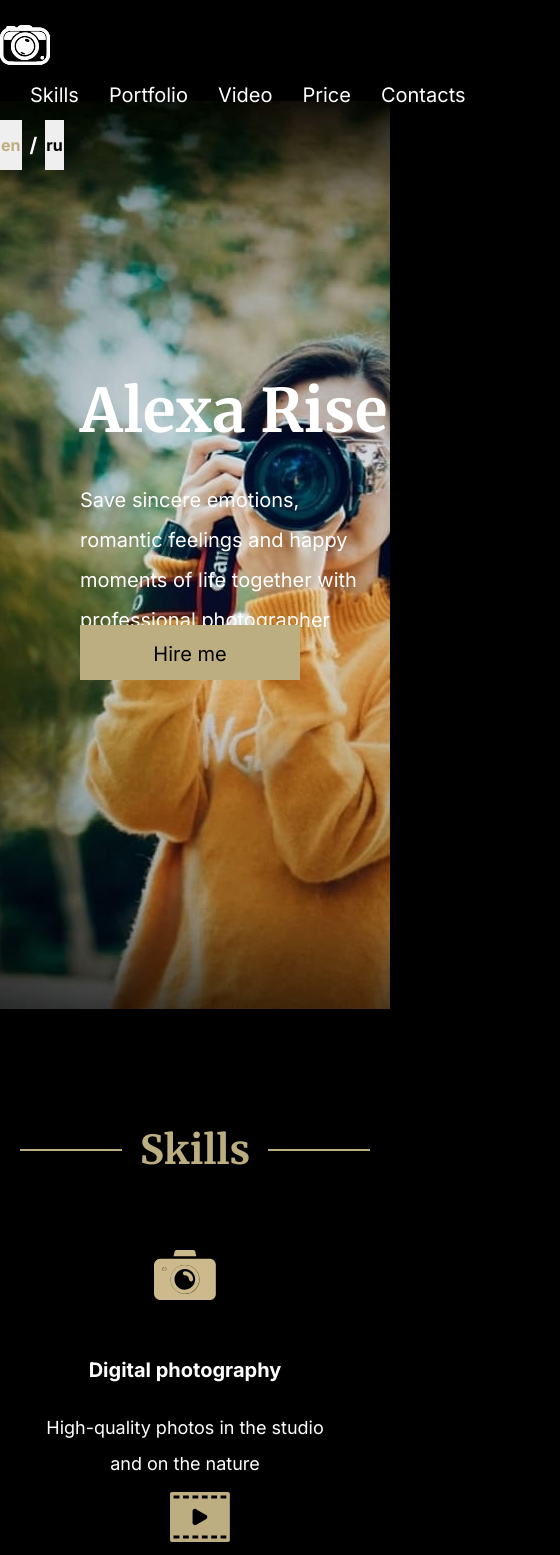
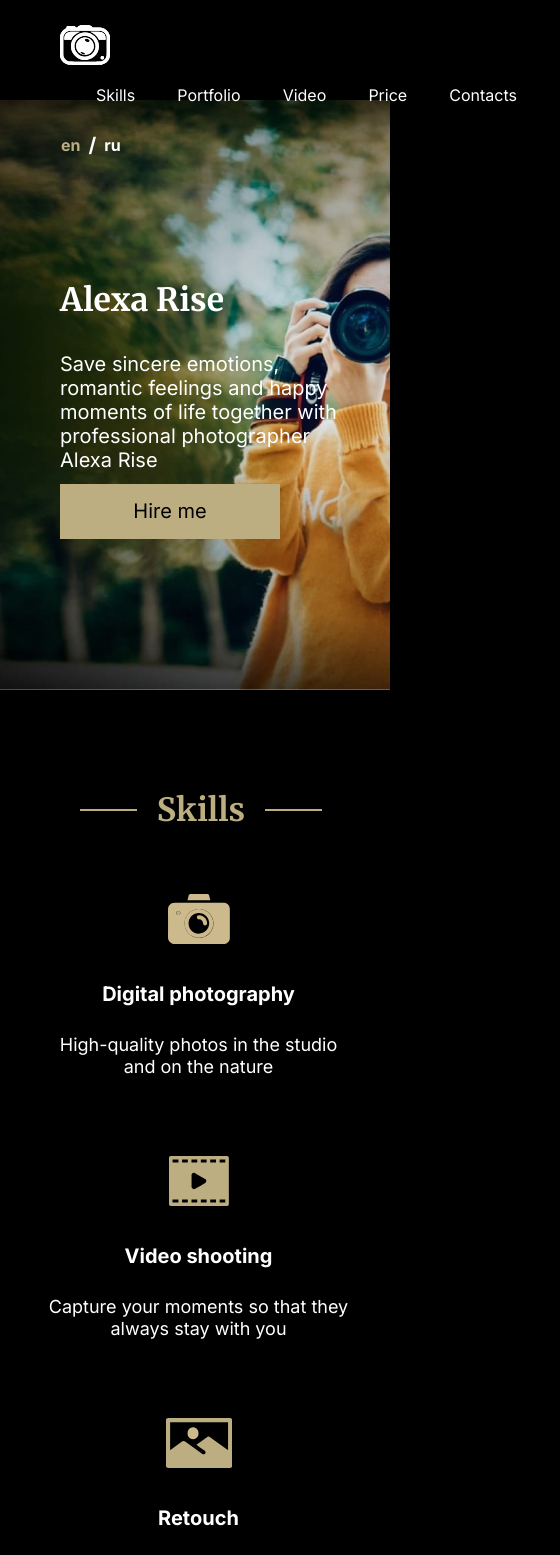
Before and after one commit to NagaevRoman/RS-scool-FE, a plain HTML site: page portfolio/index.html in a window 390 px wide. Shown: the top 1555 px of the page, 560 px wide, since content can reach past the window. Drawn offline with Linux system fonts and the light colour scheme; files whose address does not match are found by name.

Commit message:
fead: add img, add style

```diff
--- a/portfolio/asset/css/input.css
+++ b/portfolio/asset/css/input.css
@@ -137,21 +137,6 @@ p {
   margin-right: 30px;
 }
 
-.line {
-  display: flex;
-  height: 50px;
-  padding: 0 8px;
-  align-items: center;
-  color: var(--white-color);
-  font-family: var(--text-font-family);
-  font-size: 20px;
-  font-style: normal;
-  font-weight: 700;
-  line-height: 50px;
-  letter-spacing: 0em;
-  text-align: center;
-}
-
 
 .header__logo{
   background-image: url('./assets/svg/logo.svg');
@@ -174,13 +159,8 @@ li {
 a {
   text-decoration: none;
   color: var(--white-color);
-  font-family: var(--text-font-family);
-  font-size: 20px;
-  font-style: normal;
-  font-weight: 400;
+  font-family: var(--text-font-family);;
   line-height: 50px;
-  letter-spacing: 0em;
-  text-align: left;
 }
 
 a:hover, a:focus, a:active {
@@ -198,6 +178,8 @@ a:hover, a:focus, a:active {
 
 .switch-lng__link {
   font-family: var(--text-font-family);
+  background-color: transparent;
+  color: var(--white-color);
   /* font-size: 20px; */
   font-weight: 700;
   line-height: 50px;
@@ -206,6 +188,23 @@ a:hover, a:focus, a:active {
   border: 0;
   padding: 0 1px;
 }
+
+.line {
+  display: flex;
+  height: 50px;
+  padding: 0 7px;
+  /* padding-right: 7px; */
+  align-items: center;
+  color: var(--white-color);
+  font-family: var(--text-font-family);
+  font-size: 20px;
+  font-style: normal;
+  font-weight: 700;
+  line-height: 50px;
+  letter-spacing: 0em;
+  text-align: center;
+}
+
 
 .active, .menu__link:hover, .menu__link:focus, .menu__link:active  {
   color: var(--gold-color);
@@ -378,8 +377,15 @@ p.text__box {
   flex-wrap: wrap;
   justify-content: center;
   margin-bottom: 60px;
+  gap: 5px;
 }
 
+
+/* @media (min-width: 1440px) {
+  .button__potfolio{
+    margin-right: 5px;
+  }
+} */
 .button__potfolio {
   /* box-sizing: border-box; */
   border: 2px solid #BDAE82;
@@ -394,7 +400,7 @@ p.text__box {
   letter-spacing: 0em;
   text-align: center;
   color: var(--gold-color);
-  margin-right: 5px;
+
   cursor: pointer;
   padding-top: 3px;
 }
@@ -564,6 +570,9 @@ h3.price-title {
 .section__contacts {
   background: url(../img/contacts.jpg) no-repeat center;
   /* width: 100%; */
+  background: center/100% url(../img/contacts.jpg);
+    background-origin: border-box;
+    background-repeat: no-repeat;
   background-size: cover;
   /* margin-right: 20px; */
   margin: 0 -20px;
@@ -633,7 +642,8 @@ h2.contact-title {
   line-height: 40px;
   color: #BDAE82;
   padding-left: 18px;
-  margin-bottom: 26px;
+  padding-top: 1px;
+  margin-bottom: 25px;
 
 }
 
@@ -672,15 +682,16 @@ h2.contact-title {
 .footer__wraper {
   display: flex;
   flex-direction: row;
-  height: 150px;
+  /* height: 150px; */
   justify-content: space-between;
   align-items: center;
+  padding: 50px 20px;
 }
 
 .left__block {
   display: flex;
-  flex-direction: row;
-  height: 50px;
+  /* flex-direction: row;
+  height: 50px; */
 }
 
 .left__block-item {
@@ -692,6 +703,11 @@ h2.contact-title {
   line-height: 50px;
   color: #FFFFFF
 }
+
+/* a.rolling {
+  padding-left: 407px;
+} */
+
 
  .target:hover, .target:visited,
  .target:focus {
@@ -745,12 +761,14 @@ ul.right__block-list {
   display: flex;
   flex-direction: row;
   padding-left: 0;
+  margin: 0;
 }
 
 
 .item {
   display: flex;
   align-items: center;
+  padding: 9px 0;
   padding-right: 20px;
 }
 
@@ -760,17 +778,192 @@ ul.right__block-list {
 
 /* footer syles end */
 
+@media (min-width: 769px) {
+  .portfolio__imgs {
+    justify-content: space-around;
+  }
+  .price__container{
+    justify-content: space-around;
+  }
+}
+
+
 @media (max-width: 768px) {
+
+  .container__header {
+    padding: 20px 60px;
+  }
+
+  .munu__body {
+    display: none;
+  }
+
+  .hero__box {
+    padding-left: 60px;
+    padding-top: 168px;
+    height: 0;
+
+    padding-bottom: 152px;
+  }
+
+  .title-text {
+    height: 64px;
+  }
+
+  h1 {
+    font-weight: 400;
+    font-size: 32px;
+    line-height: 64px;
+  }
+
+  p.hero-text {
+    line-height: 24px;
+    max-width: 390px;
+    margin-top: 20px;
+    height: 72px;
+    margin-bottom: 60px;
+    padding-top: 0;
+  }
+
+    .button.button__head {
+      padding-top: 0;
+    }
+
+    .section__hero {
+      background: url(../img/hero.jpg) no-repeat center 0;
+      height: 590px;
+      margin: 0 -20px;
+      margin-top: -90px;
+    }
+
+              /* section hero end */
+
+
+  h2.section-title {
+    font-weight: bold;
+    font-size: 32px;
+    /* line-height: 40px; */
+  }
+
   .title__box {
     justify-content: space-around;
-
+    margin-bottom: 20px;
   }
 
   .button-switcher {
     display: flex;
     flex-wrap: wrap;
+    margin-right: 0;
+    align-content: space-around;
+    gap: 5px;
+    padding: 0 60px
+  }
+
+  .title__block {
+    max-width: 768px;
+    padding-top: 80px;
+    padding-bottom: 36px;
+    height: 80px;
+    padding-left: 12px;
+  }
+
+  .title__block:before,
+  .title__block:after {
+      content: "";
+      display: inline-block;
+      vertical-align: middle;
+      width: 16.7%;
+      height: 2px;
+      background-color: #BDAE82;
+      position: relative;
+  }
+
+  .title__block:before {
+    margin-left: -100%;
+    left: -16px;
+  }
+  .title__block:after {
+    margin-right: -100%;
+    right: -16px;
+  }
+
+  .skills__wraper {
+    justify-content: center;
+    align-items:center;
+    padding-top: 8px;
+    padding-bottom: 27px;
+    gap: 36px 44px;
+    padding-left: 7px;
+  }
+
+  .skills__box {
+    display: flex;
+    /* flex-direction: column; */
+    margin: 0;
+    max-width: 300px;
+    height: 224px;
+    align-items: center;
+    margin-bottom: 2px;
+
+  }
+
+  p.text__box {
+    margin: 0;
+    line-height: 21.78px;
+  }
+
+  .img__box {
+    height: 50px;
+    /* width: 60px; */
+    margin-bottom: 30px;
+  }
+
+  h3.skills__title {
+    margin: 0px 10px;
+
+}
+
+              /* section skills end */
+
+  .portfolio__imgs {
     justify-content: space-around;
-    align-content: space-around;
-    gap: 10px;
+  }
+
+  .price__container{
+    justify-content: space-around;
+  }
+
+  .price__box {
+    margin-right: 0;
+  }
+
+  .section__contacts {
+    background: center/80% url(../img/contacts1.jpg);
+    background-origin: border-box;
+    background-repeat: no-repeat;
+    background-size: cover;
+    margin: 0 -20px;
+}
+
+  .contact__field {
+    justify-content: center;
+  }
+
+  h2.contact-title {
+      text-align: center;
+  }
+
+  #send {
+    /* margin: 0 auto; */
+    /* margin-left: auto; */
+    margin: 0 auto;
+  }
+
+  .footer__wraper {
+    flex-direction: column;
+  }
+
+  .video__container {
+    margin: 0 -20px;
   }
 }
--- a/portfolio/index.html
+++ b/portfolio/index.html
@@ -247,16 +247,17 @@
       <div class="left__block">
         <div class="left__block-item">&#169;</div>
         <div class="left__block-item">2022</div>
+        <div class="left__block-item">
         <a target="_blank" class="my-github" href="//github.com/NagaevRoman">
-          <div class="left__block-item target">github
-          </div>
+          github
         </a>
       </div>
-        <a target="_blank" class="my-github" href="//rs.school/js-stage0/">
-          <p class="centre__block">
+      </div>
+      <div class="centre__block">
+        <a target="_blank" class="rolling" href="//rs.school/js-stage0/">
             Rolling Scopes School
-          </p>
         </a>
+      </div>
       <div class="right__block">
         <ul class="right__block-list">
           <li class="right__block-list item">
```
Also changed, not shown: portfolio/asset/img/contacts1.jpg (added), portfolio/asset/img/hero.jpg (added).
